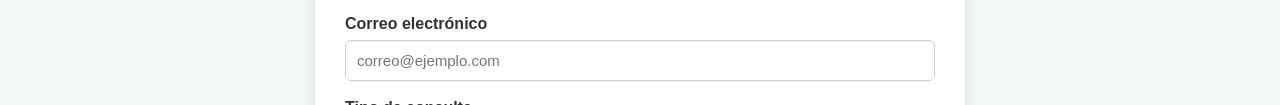
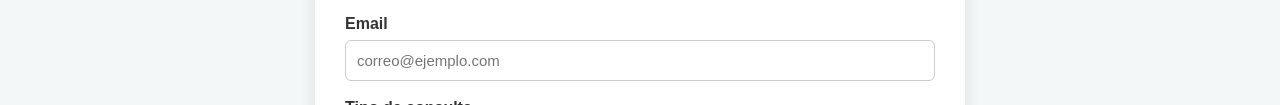
Before and after one commit to lorenaredondovd-ing/mi-proyecto-web, a plain HTML site: page index.html in a window 1280 px wide. Shown: the part 399-504 px from the top of the page. Drawn offline with Linux system fonts and the light colour scheme.

Commit message:
actualizando formulario

```diff
--- a/index.html
+++ b/index.html
@@ -45,7 +45,7 @@
                 </div>
 
                 <div class="grupo">
-                    <label for="correo">Correo electrónico</label>
+                    <label for="correo">Email</label>
                     <input
                         type="email"
                         id="correo"
```
